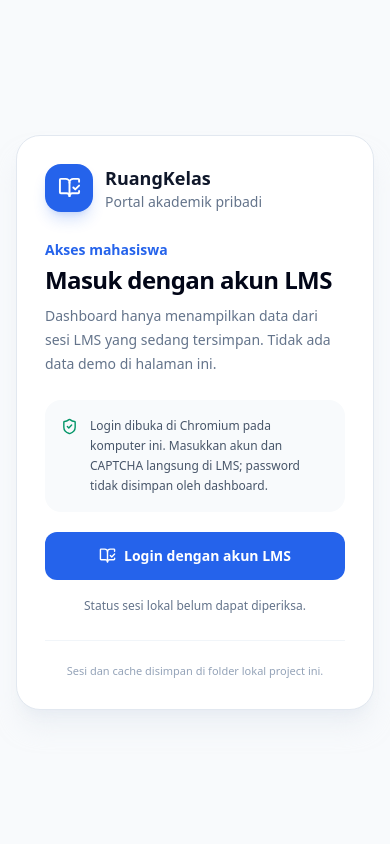
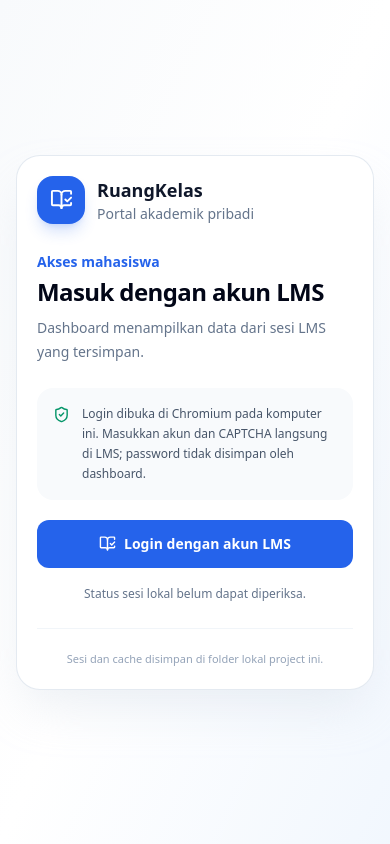
Before and after one commit to rafibudiansyah12/elemes, a Next.js app: page / in a window 390 px wide. Built offline with nearby package versions, Linux system fonts and the light colour scheme; no server answers.

Commit message:
Polish LMS login screen for mobile

```diff
--- a/src/components/lms-relay-login.tsx
+++ b/src/components/lms-relay-login.tsx
@@ -98,13 +98,13 @@
   }
 
   return <>
-    <div className="mb-5 flex items-start gap-3 rounded-2xl bg-slate-50 p-4 text-xs leading-5 text-slate-600 dark:bg-slate-800 dark:text-slate-300"><ShieldCheck className="mt-0.5 shrink-0 text-emerald-600" size={17} /><p>Login dan CAPTCHA diteruskan ke LMS resmi. Backend Railway memproses kredensial serta data hanya di memori untuk meneruskan request; aplikasi tidak menulisnya ke file atau database. Logout menghapus sesi sementara.</p></div>
-    {authenticated ? <button type="button" onClick={() => void syncData()} disabled={busy || dataReady} className="flex h-12 w-full items-center justify-center gap-2 rounded-xl bg-blue-600 px-4 text-sm font-semibold text-white transition hover:bg-blue-700 disabled:opacity-60">{busy ? <LoaderCircle size={17} className="animate-spin" /> : <RefreshCw size={16} />}{dataReady ? "Data LMS siap" : "Sinkronkan data LMS"}</button> : <form onSubmit={submit} className="space-y-3">
-      <label className="block text-xs font-semibold text-slate-600 dark:text-slate-300">Username<input autoComplete="username" required value={username} onChange={(event) => setUsername(event.target.value)} className="mt-1 h-11 w-full rounded-xl border border-slate-200 bg-white px-3 text-sm text-slate-900 outline-none focus:border-blue-500 dark:border-slate-700 dark:bg-slate-950 dark:text-white" /></label>
-      <label className="block text-xs font-semibold text-slate-600 dark:text-slate-300">Password<input autoComplete="current-password" type="password" required value={password} onChange={(event) => setPassword(event.target.value)} className="mt-1 h-11 w-full rounded-xl border border-slate-200 bg-white px-3 text-sm text-slate-900 outline-none focus:border-blue-500 dark:border-slate-700 dark:bg-slate-950 dark:text-white" /></label>
-      <div className="flex items-end gap-3"><label className="block min-w-0 flex-1 text-xs font-semibold text-slate-600 dark:text-slate-300">Jawaban CAPTCHA<input autoComplete="off" required value={captchaAnswer} onChange={(event) => setCaptchaAnswer(event.target.value)} className="mt-1 h-11 w-full rounded-xl border border-slate-200 bg-white px-3 text-sm text-slate-900 outline-none focus:border-blue-500 dark:border-slate-700 dark:bg-slate-950 dark:text-white" /></label><button type="button" onClick={() => void loadCaptcha()} disabled={busy} aria-label="Muat ulang CAPTCHA" title="Muat ulang CAPTCHA" className="grid h-11 w-11 shrink-0 place-items-center rounded-xl border border-slate-200 text-slate-600 hover:bg-slate-50 disabled:opacity-50 dark:border-slate-700 dark:text-slate-300"><RefreshCw size={16} /></button></div>
+    <div className="mb-6 flex items-start gap-3 rounded-2xl border border-emerald-100 bg-emerald-50/70 p-4 text-xs leading-5 text-slate-600 dark:border-emerald-900/60 dark:bg-emerald-950/30 dark:text-slate-300"><ShieldCheck className="mt-0.5 shrink-0 text-emerald-600" size={18} /><p>Akun dan CAPTCHA digunakan untuk masuk ke LMS. Informasi login tidak disimpan permanen; sesi hanya dipakai sementara untuk memuat data akademik dan dihapus saat kamu keluar.</p></div>
+    {authenticated ? <button type="button" onClick={() => void syncData()} disabled={busy || dataReady} className="flex h-12 w-full items-center justify-center gap-2 rounded-xl bg-blue-600 px-4 text-sm font-semibold text-white transition hover:bg-blue-700 disabled:opacity-60">{busy ? <LoaderCircle size={17} className="animate-spin" /> : <RefreshCw size={16} />}{dataReady ? "Data LMS siap" : "Sinkronkan data LMS"}</button> : <form onSubmit={submit} className="space-y-4">
+      <label className="block text-xs font-semibold text-slate-600 dark:text-slate-300">Username<input autoComplete="username" required value={username} onChange={(event) => setUsername(event.target.value)} className="mt-1.5 h-12 w-full rounded-xl border border-slate-200 bg-white px-3.5 text-base text-slate-900 outline-none transition focus:border-blue-500 focus:ring-4 focus:ring-blue-500/10 dark:border-slate-700 dark:bg-slate-950 dark:text-white" /></label>
+      <label className="block text-xs font-semibold text-slate-600 dark:text-slate-300">Password<input autoComplete="current-password" type="password" required value={password} onChange={(event) => setPassword(event.target.value)} className="mt-1.5 h-12 w-full rounded-xl border border-slate-200 bg-white px-3.5 text-base text-slate-900 outline-none transition focus:border-blue-500 focus:ring-4 focus:ring-blue-500/10 dark:border-slate-700 dark:bg-slate-950 dark:text-white" /></label>
+      <div className="flex items-end gap-3"><label className="block min-w-0 flex-1 text-xs font-semibold text-slate-600 dark:text-slate-300">Jawaban CAPTCHA<input autoComplete="off" required value={captchaAnswer} onChange={(event) => setCaptchaAnswer(event.target.value)} className="mt-1.5 h-12 w-full rounded-xl border border-slate-200 bg-white px-3.5 text-base text-slate-900 outline-none transition focus:border-blue-500 focus:ring-4 focus:ring-blue-500/10 dark:border-slate-700 dark:bg-slate-950 dark:text-white" /></label><button type="button" onClick={() => void loadCaptcha()} disabled={busy} aria-label="Muat ulang CAPTCHA" title="Muat ulang CAPTCHA" className="grid h-12 w-12 shrink-0 place-items-center rounded-xl border border-slate-200 text-slate-600 transition hover:bg-slate-50 disabled:opacity-50 dark:border-slate-700 dark:text-slate-300"><RefreshCw size={16} /></button></div>
       {captcha && <div className="flex min-h-16 items-center justify-center rounded-xl border border-slate-200 bg-white p-2 dark:border-slate-700 dark:bg-slate-950"><img src={captcha} alt="CAPTCHA login LMS" className="max-h-14 max-w-full object-contain" /></div>}
-      <button type="submit" disabled={busy || !captcha} className="flex h-12 w-full items-center justify-center gap-2 rounded-xl bg-blue-600 px-4 text-sm font-semibold text-white transition hover:bg-blue-700 disabled:opacity-60">{busy ? <LoaderCircle size={17} className="animate-spin" /> : <BookOpenCheck size={17} />}Masuk dan ambil data LMS</button>
+      <button type="submit" disabled={busy || !captcha} className="flex h-12 w-full items-center justify-center gap-2 rounded-xl bg-blue-600 px-4 text-sm font-semibold text-white shadow-lg shadow-blue-600/20 transition hover:bg-blue-700 active:scale-[0.99] disabled:opacity-60">{busy ? <LoaderCircle size={17} className="animate-spin" /> : <BookOpenCheck size={17} />}Login LMS</button>
     </form>}
     <p role="status" className="mt-4 min-h-5 text-center text-xs leading-5 text-slate-500 dark:text-slate-400">{message}</p>
   </>;
--- a/src/components/login-gate.tsx
+++ b/src/components/login-gate.tsx
@@ -69,10 +69,10 @@
     }
   }
 
-  return <main className="grid min-h-screen place-items-center bg-slate-50 px-4 py-10 dark:bg-slate-950">
-    <section className="w-full max-w-md rounded-3xl border border-slate-200 bg-white p-7 shadow-xl shadow-slate-200/50 dark:border-slate-800 dark:bg-slate-900 dark:shadow-black/20 sm:p-9">
+  return <main className="grid min-h-screen min-h-[100svh] place-items-center bg-gradient-to-br from-slate-50 via-white to-blue-50/70 px-4 py-6 dark:from-slate-950 dark:via-slate-950 dark:to-blue-950/30 sm:py-10">
+    <section className="w-full max-w-md rounded-3xl border border-slate-200/90 bg-white p-5 shadow-2xl shadow-slate-300/40 dark:border-slate-800 dark:bg-slate-900 dark:shadow-black/30 sm:p-9">
       <div className="mb-7 flex items-center gap-3"><span className="grid h-12 w-12 place-items-center rounded-2xl bg-blue-600 text-white shadow-lg shadow-blue-600/20"><BookOpenCheck size={23} /></span><div><p className="text-lg font-bold text-slate-900 dark:text-white">RuangKelas</p><p className="text-sm text-slate-500">Portal akademik pribadi</p></div></div>
-      <div className="mb-6"><p className="text-sm font-semibold text-blue-600">Akses mahasiswa</p><h1 className="mt-1 text-2xl font-bold tracking-tight text-slate-950 dark:text-white">Masuk dengan akun LMS</h1><p className="mt-2 text-sm leading-6 text-slate-500 dark:text-slate-400">{localMode ? "Dashboard hanya menampilkan data dari sesi LMS yang sedang tersimpan. Tidak ada data demo di halaman ini." : "Login dilakukan langsung di situs resmi LMS. Situs dashboard ini tidak menerima username, password, CAPTCHA, atau cookie LMS."}</p></div>
+      <div className="mb-6"><p className="text-sm font-semibold text-blue-600">Akses mahasiswa</p><h1 className="mt-1 text-2xl font-bold tracking-tight text-slate-950 dark:text-white">Masuk dengan akun LMS</h1>{localMode && <p className="mt-2 text-sm leading-6 text-slate-500 dark:text-slate-400">Dashboard menampilkan data dari sesi LMS yang tersimpan.</p>}</div>
       {!localMode ? <LmsRelayLogin authenticated={initialAuthenticated} dataReady={initialDataReady} /> : <>
         <div className="mb-5 flex items-start gap-3 rounded-2xl bg-slate-50 p-4 text-xs leading-5 text-slate-600 dark:bg-slate-800 dark:text-slate-300"><ShieldCheck className="mt-0.5 shrink-0 text-emerald-600" size={17} /><p>Login dibuka di Chromium pada komputer ini. Masukkan akun dan CAPTCHA langsung di LMS; password tidak disimpan oleh dashboard.</p></div>
         {authenticated && !dataReady ? <button type="button" onClick={retrySync} disabled={busy} className="flex h-12 w-full items-center justify-center gap-2 rounded-xl bg-blue-600 px-4 text-sm font-semibold text-white transition hover:bg-blue-700 disabled:opacity-60">{busy ? <LoaderCircle size={17} className="animate-spin" /> : <RefreshCw size={16} />} Coba sinkronkan data</button> : <button type="button" onClick={startLogin} disabled={busy || authenticated} className="flex h-12 w-full items-center justify-center gap-2 rounded-xl bg-blue-600 px-4 text-sm font-semibold text-white transition hover:bg-blue-700 disabled:opacity-60">{busy || authenticated ? <LoaderCircle size={17} className="animate-spin" /> : <BookOpenCheck size={17} />}{authenticated ? "Menyiapkan dashboard..." : "Login dengan akun LMS"}</button>}
```
